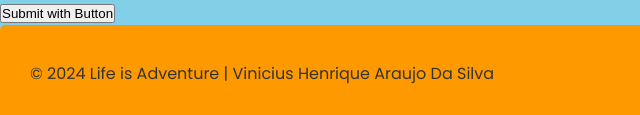
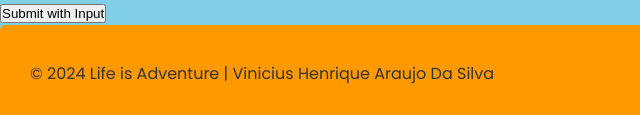
Before and after one commit to ViniHADS/wdd130, a plain HTML site: page wwr/contact.html in a window 1280 px wide. Shown: the part 2080-2195 px from the top of the page, 0-640 px from the left. Drawn offline with Linux system fonts and the light colour scheme.

Commit message:
2ºtry submit button

```diff
--- a/wwr/contact.html
+++ b/wwr/contact.html
@@ -91,7 +91,7 @@
                 <input type="checkbox" id="newsletter" name="newsletter"><br>
             </fieldset>
 
-            <button type="submit">Submit with Button</button>
+            <input type="submit" value="Submit with Input">
 
         </main>
 
```
